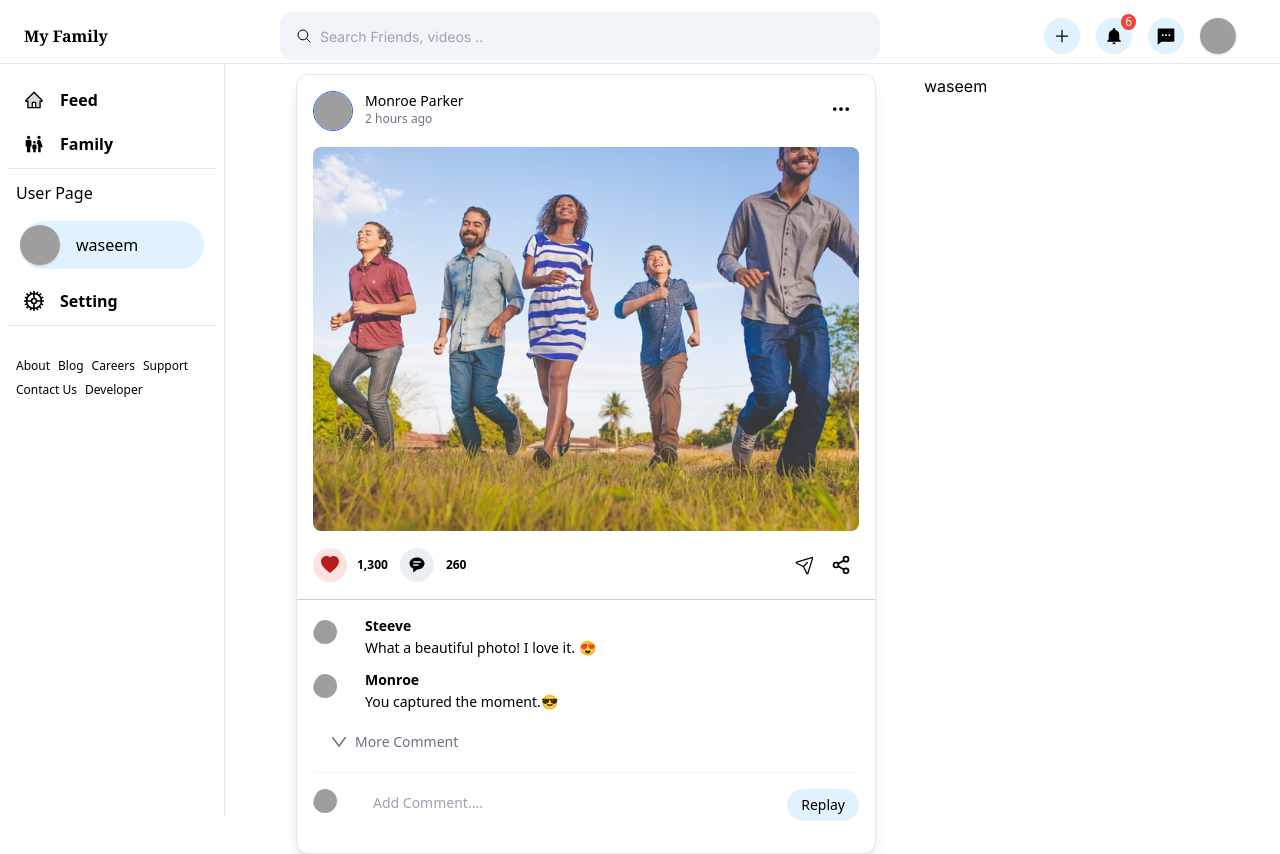
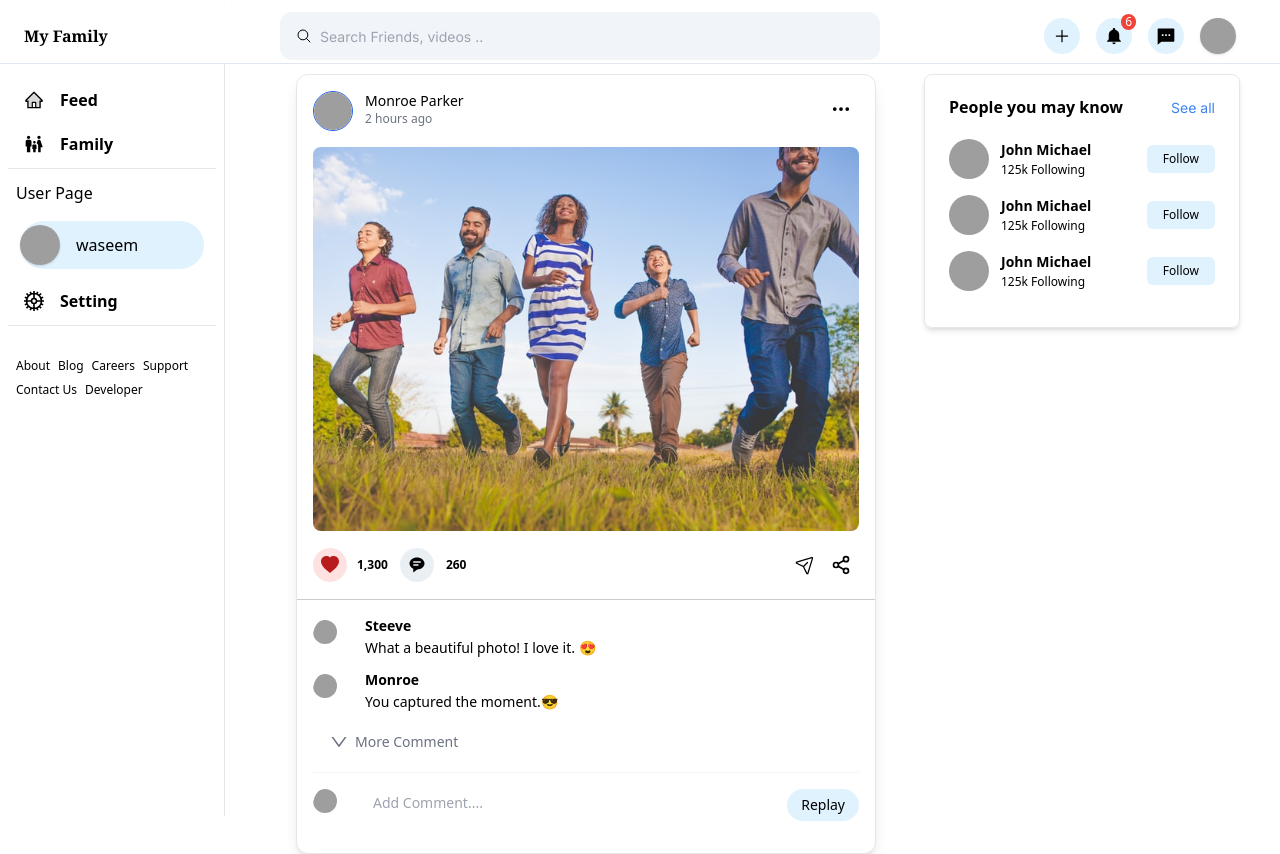
Before and after one commit to wasem-ahmmd/myfamily, a Next.js app: page /feed in a window 1280 px wide. Shown: the top 854 px of the page. Built offline with nearby package versions, Linux system fonts and the light colour scheme; grey boxes are pictures that could not be loaded.

Commit message:
widget folder add and one widget people know ui create

```diff
--- a/src/app/feed/page.tsx
+++ b/src/app/feed/page.tsx
@@ -1,6 +1,7 @@
 import FeedUI from "@/components/common/feed/FeedUI";
 import Header from "@/components/common/headers/Header";
 import MainSideBar from "@/components/common/sidebars/MainSideBar";
+import PeopleKnow from "@/components/common/widget/PeopleKnow";
 
 export default function feed() {
     return (
@@ -14,7 +15,11 @@ export default function feed() {
                 <FeedUI />
               </div>
             </div>
-            <div className="flex-1">waseem</div>
+            <div className="flex-1">
+              <div className="lg:space-y-4 lg:pb-8 max-lg:grid sm:grid-cols-2 max-lg:gap-6 uk-sticky uk-active uk-sticky-fixed">
+                <PeopleKnow />
+              </div>
+            </div>
             </div>
         </main>
       </>
--- /dev/null
+++ b/src/components/common/widget/PeopleKnow.tsx
@@ -0,0 +1,73 @@
+import React from "react";
+import Link from "next/link";
+import { Avatar, AvatarFallback, AvatarImage } from "@/components/ui/avatar";
+import { Button, buttonVariants } from "@/components/ui/button";
+
+const PeopleKnow = () => {
+  return (
+    <div className="peopleknow-widget  p-5 px-6 rounded-lg shadow-md border ">
+      <div className="flex items-baseline justify-between text-black dark:text-white">
+        <h3 className="font-700 font-sans text-base"> People you may know </h3>
+        <Link href={""} className="text-sm text-blue-500 hover:underline">
+          See all
+        </Link>
+      </div>
+      <div className="mt-5">
+        <div className="flex items-center gap-3 mb-4">
+          <Link href={""}>
+          <Avatar className="w-10 h-10 rounded-full">
+            <AvatarImage src="https://github.com/shadcn.png" />
+            <AvatarFallback>CN</AvatarFallback>
+          </Avatar>
+          </Link>
+          <div className="flex-1">
+            <Link href={''}>
+            <h4 className="text-sm font-sans font-600">John Michael</h4>
+            </Link>
+            <div className="mt-0.5 text-xs font-400 font-sans"> 125k Following </div>
+          </div>
+          <Button variant={"follow"} size={'submit'}>follow</Button>
+        </div>
+
+
+        <div className="flex items-center gap-3 mb-4">
+          <Link href={""}>
+          <Avatar className="w-10 h-10 rounded-full">
+            <AvatarImage src="https://github.com/shadcn.png" />
+            <AvatarFallback>CN</AvatarFallback>
+          </Avatar>
+          </Link>
+          <div className="flex-1">
+            <Link href={''}>
+            <h4 className="text-sm font-sans font-600">John Michael</h4>
+            </Link>
+            <div className="mt-0.5 text-xs font-400 font-sans"> 125k Following </div>
+          </div>
+          <Button variant={"follow"} size={'submit'}>follow</Button>
+        </div>
+
+
+
+        <div className="flex items-center gap-3 mb-4">
+          <Link href={""}>
+          <Avatar className="w-10 h-10 rounded-full">
+            <AvatarImage src="https://github.com/shadcn.png" />
+            <AvatarFallback>CN</AvatarFallback>
+          </Avatar>
+          </Link>
+          <div className="flex-1">
+            <Link href={''}>
+            <h4 className="text-sm font-sans font-600">John Michael</h4>
+            </Link>
+            <div className="mt-0.5 text-xs font-400 font-sans"> 125k Following </div>
+          </div>
+          <Button variant={"follow"} size={'submit'}>follow</Button>
+        </div>
+
+
+      </div>
+    </div>
+  );
+};
+
+export default PeopleKnow;
--- a/src/components/ui/button.tsx
+++ b/src/components/ui/button.tsx
@@ -20,7 +20,8 @@ const buttonVariants = cva(
         ghost: "hover:bg-accent hover:text-accent-foreground",
         link: "text-primary underline-offset-4 hover:underline",
         social: "text-white rounded-md",
-        submit: "text-white rounded-md w-full gap-1 bg-submit"
+        submit: "text-white rounded-md w-full gap-1 bg-submit",
+        follow: "rounded-md gap-1 bg-BG-4"
       },
       size: {
         default: " px-4 py-2",
@@ -28,7 +29,7 @@ const buttonVariants = cva(
         lg: "h-10 rounded-md px-8",
         icon: "h-9 w-9",
         social: "py-1.5 px-3",
-        submit: "py-1.5 px-4 text-xs"
+        submit: "py-1.5 px-4 text-xs",
       },
     },
     defaultVariants: {
```
